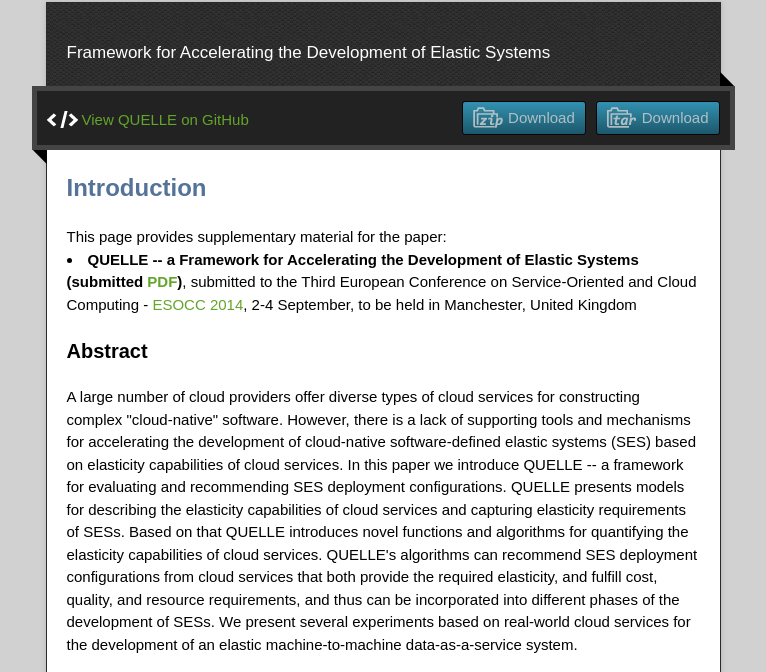
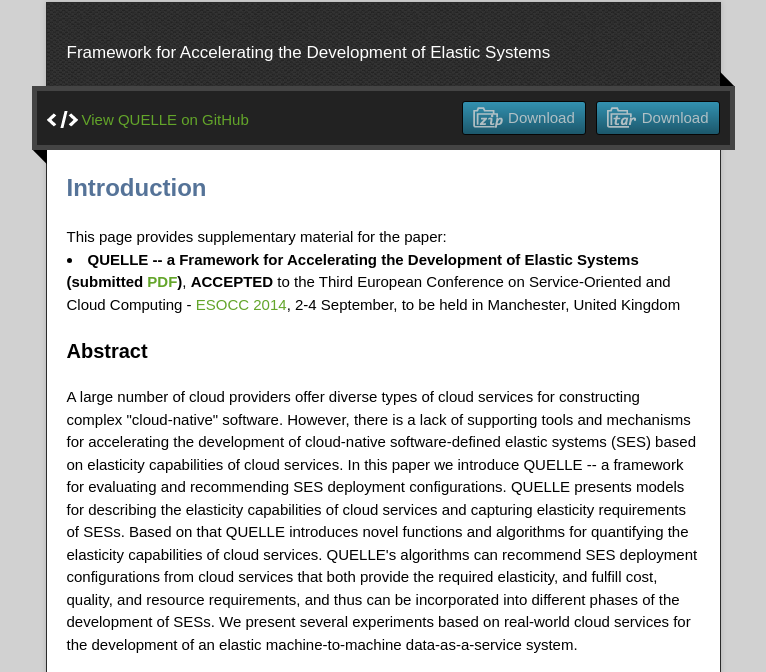
Before and after one commit to tuwiendsg/QUELLE, a plain HTML site: page index.html in a window 1280 px wide. Shown: the part 128-800 px from the top of the page, without its empty margins (257-1023 px from the left). Drawn offline with nearby package versions, Linux system fonts and the light colour scheme.

Commit message:
Changed submitted paper status to accepted

```diff
--- a/index.html
+++ b/index.html
@@ -57,7 +57,7 @@
 
 This page provides supplementary material for the paper:
 				<li>
-                  <b>QUELLE -- a Framework for Accelerating the Development of Elastic Systems (submitted <a href="./esocc2014_submission_17.pdf">PDF</a>)</b>, submitted to the Third European Conference on Service-Oriented and Cloud Computing - <a href="http://esocc2014.cs.manchester.ac.uk/">ESOCC 2014</a>, 2-4 September, to be held in Manchester, United Kingdom
+                  <b>QUELLE -- a Framework for Accelerating the Development of Elastic Systems (submitted <a href="./esocc2014_submission_17.pdf">PDF</a>)</b>, <b>ACCEPTED</b> to the Third European Conference on Service-Oriented and Cloud Computing - <a href="http://esocc2014.cs.manchester.ac.uk/">ESOCC 2014</a>, 2-4 September, to be held in Manchester, United Kingdom
 				</li>
 				</ul>
 
```
